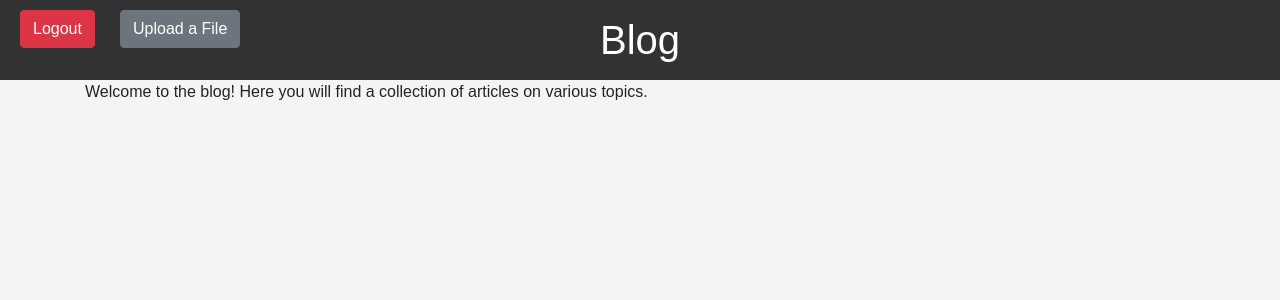
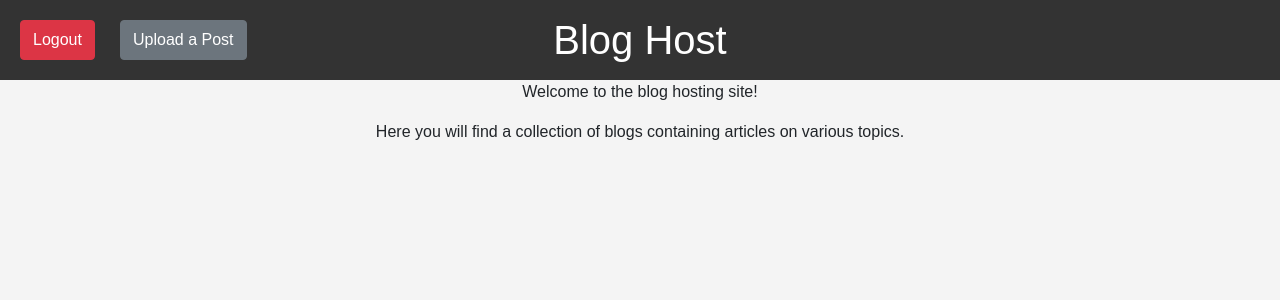
Before and after one commit to adamfinklecloudberry/blog, a Flask app: page / in a window 1280 px wide. Shown: the top 300 px of the page. Run offline with Flask 3, Linux system fonts and the light colour scheme; the visitor is signed in with stand-in values (Sample User, id 1); some libraries are stand-ins or nearby versions.

Commit message:
Updated the appearance of index.html
- Vertically centered the buttons in the banner
- Changed the logout and upload a file buttons to be of uniform verticaly thickness
- Renamed the upload a file button to upload a post

```diff
--- a/templates/index.html
+++ b/templates/index.html
@@ -18,6 +18,9 @@
             color: #fff;
             padding: 1em 0;
             text-align: center;
+            display: flex;
+            justify-content: center;
+            align-items: center;
             position: relative;
         }
         h1 {
@@ -25,40 +28,53 @@
         }
         .button-container {
             position: absolute;
-            top: 10px;
             right: 20px;
+            display: flex;
+            align-items: center;
         }
         .logout-button-container {
             position: absolute;
-            top: 10px;
             left: 20px;
+            display: flex;
+            align-items: center;
         }
         .upload-button-container {
             position: absolute;
-            top: 10px;
             left: 120px;
+            display: flex;
+            align-items: center;
+        }
+        .btn-custom {
+            height: 40px; /* Adjust the height as needed */
+            display: flex;
+            align-items: center;
+            justify-content: center;
+        }
+        .button-spacing {
+            margin-right: 10px; /* Adjust the spacing as needed */
         }
     </style>
 </head>
 <body>
     <header>
-        <h1>Blog</h1>
+        <h1>Blog Host</h1>
         {% if current_user.is_authenticated %}
             <div class="logout-button-container">
-                <a href="{{ url_for('authentication.logout') }}" class="btn btn-danger">Logout</a>
+                <a href="{{ url_for('authentication.logout') }}" class="btn btn-danger btn-custom">Logout</a>
             </div>
             <div class="upload-button-container">
-                <a href="{{ url_for('submissions.upload_file') }}" class="btn btn-secondary">Upload a File</a>
+                <a href="{{ url_for('submissions.upload_file') }}" class="btn btn-secondary btn-custom button-spacing">Upload a Post</a>
             </div>
         {% else %}
             <div class="button-container">
-                <a href="{{ url_for('authentication.login') }}" class="btn btn-primary mr-2">Login</a>
+                <a href="{{ url_for('authentication.login') }}" class="btn btn-primary button-spacing">Login</a>
                 <a href="{{ url_for('authentication.register') }}" class="btn btn-success">Register</a>
             </div>
         {% endif %}
     </header>
-    <main class="container">
-        <p>Welcome to the blog! Here you will find a collection of articles on various topics.</p>
+    <main class="container text-center">
+        <p>Welcome to the blog hosting site!</p>
+        <p>Here you will find a collection of blogs containing articles on various topics.</p>
     </main>
 </body>
 </html>
```
